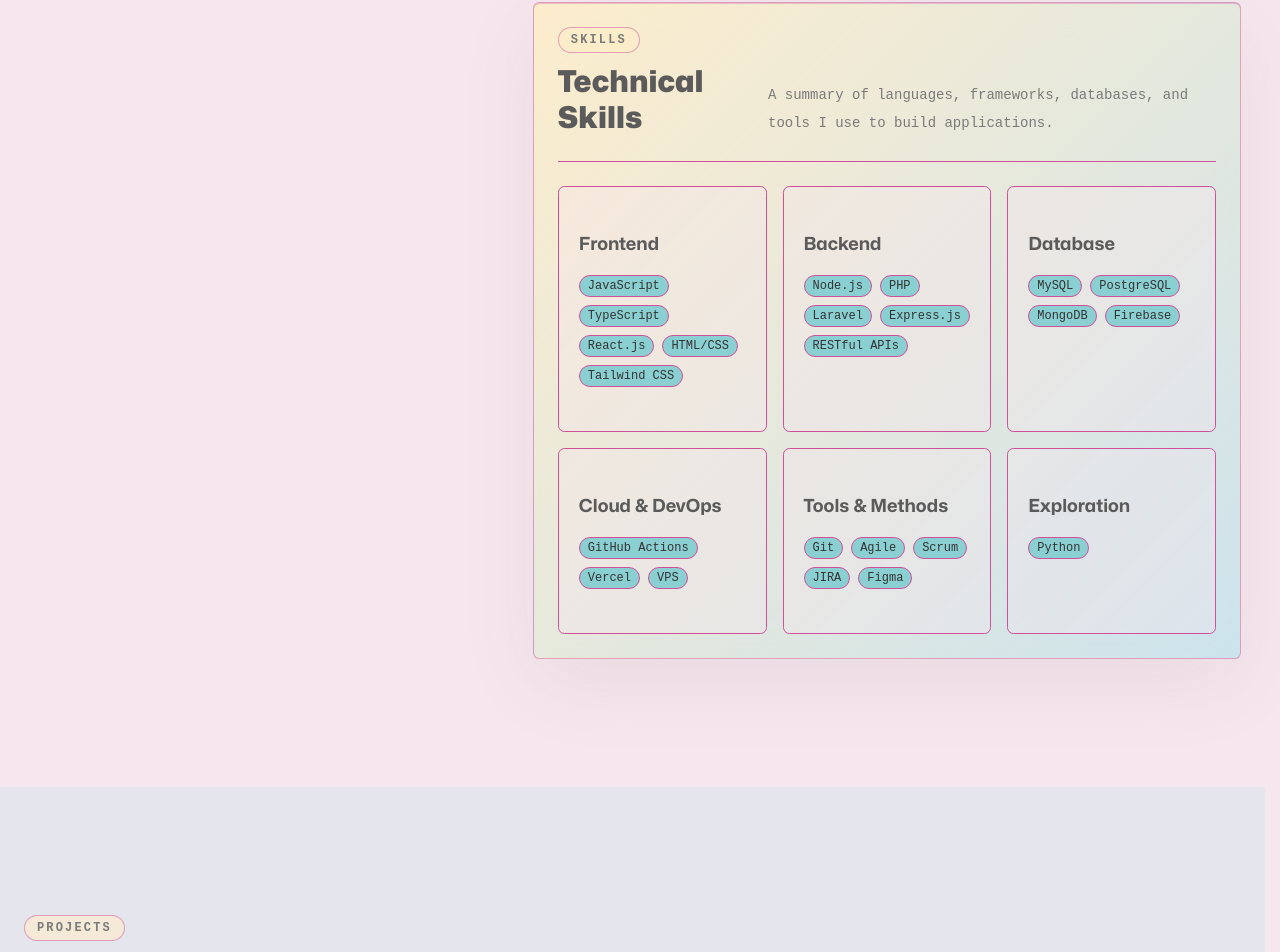
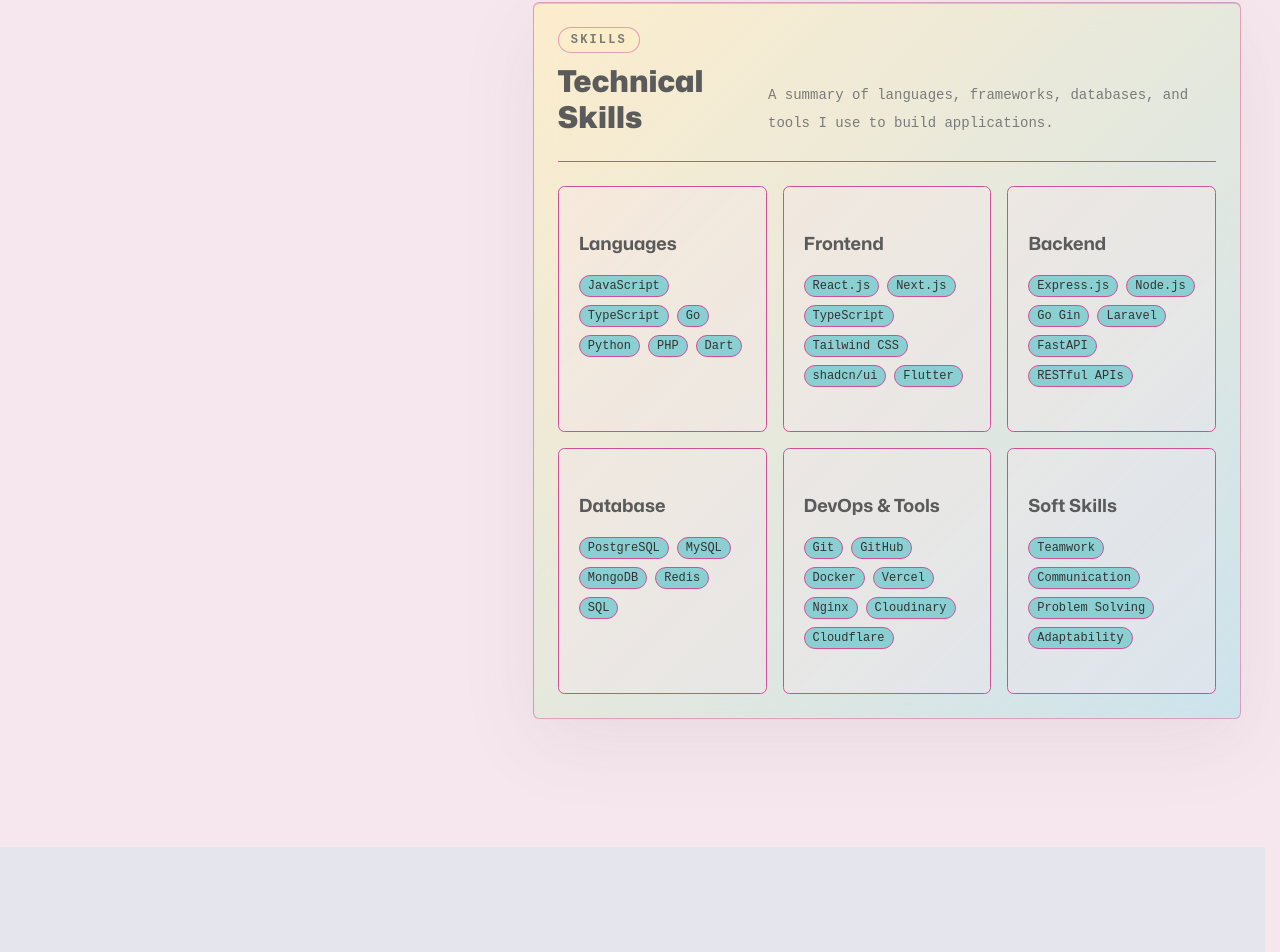
Before and after one commit to Wildann77/porto, a Next.js app: page / in a window 1280 px wide. Shown: the part 3352-4304 px from the top of the page. Built offline with nearby package versions, Linux system fonts and the light colour scheme; no server answers.

Commit message:
feat: update components/skills-content.tsx

```diff
--- a/components/skills-content.tsx
+++ b/components/skills-content.tsx
@@ -3,28 +3,28 @@
 
 const skillCategories = [
   {
+    category: "Languages",
+    skills: ["JavaScript", "TypeScript", "Go", "Python", "PHP", "Dart"],
+  },
+  {
     category: "Frontend",
-    skills: ["JavaScript", "TypeScript", "React.js", "HTML/CSS", "Tailwind CSS"],
+    skills: ["React.js", "Next.js", "TypeScript", "Tailwind CSS", "shadcn/ui", "Flutter"],
   },
   {
     category: "Backend",
-    skills: ["Node.js", "PHP", "Laravel", "Express.js", "RESTful APIs"],
+    skills: ["Express.js", "Node.js", "Go Gin", "Laravel", "FastAPI", "RESTful APIs"],
   },
   {
     category: "Database",
-    skills: ["MySQL", "PostgreSQL", "MongoDB", "Firebase"],
+    skills: ["PostgreSQL", "MySQL", "MongoDB", "Redis", "SQL"],
   },
   {
-    category: "Cloud & DevOps",
-    skills: ["GitHub Actions", "Vercel", "VPS"],
+    category: "DevOps & Tools",
+    skills: ["Git", "GitHub", "Docker", "Vercel", "Nginx", "Cloudinary", "Cloudflare"],
   },
   {
-    category: "Tools & Methods",
-    skills: ["Git", "Agile", "Scrum", "JIRA", "Figma"],
-  },
-  {
-    category: "Exploration",
-    skills: ["Python"],
+    category: "Soft Skills",
+    skills: ["Teamwork", "Communication", "Problem Solving", "Adaptability"],
   },
 ]
 
```
